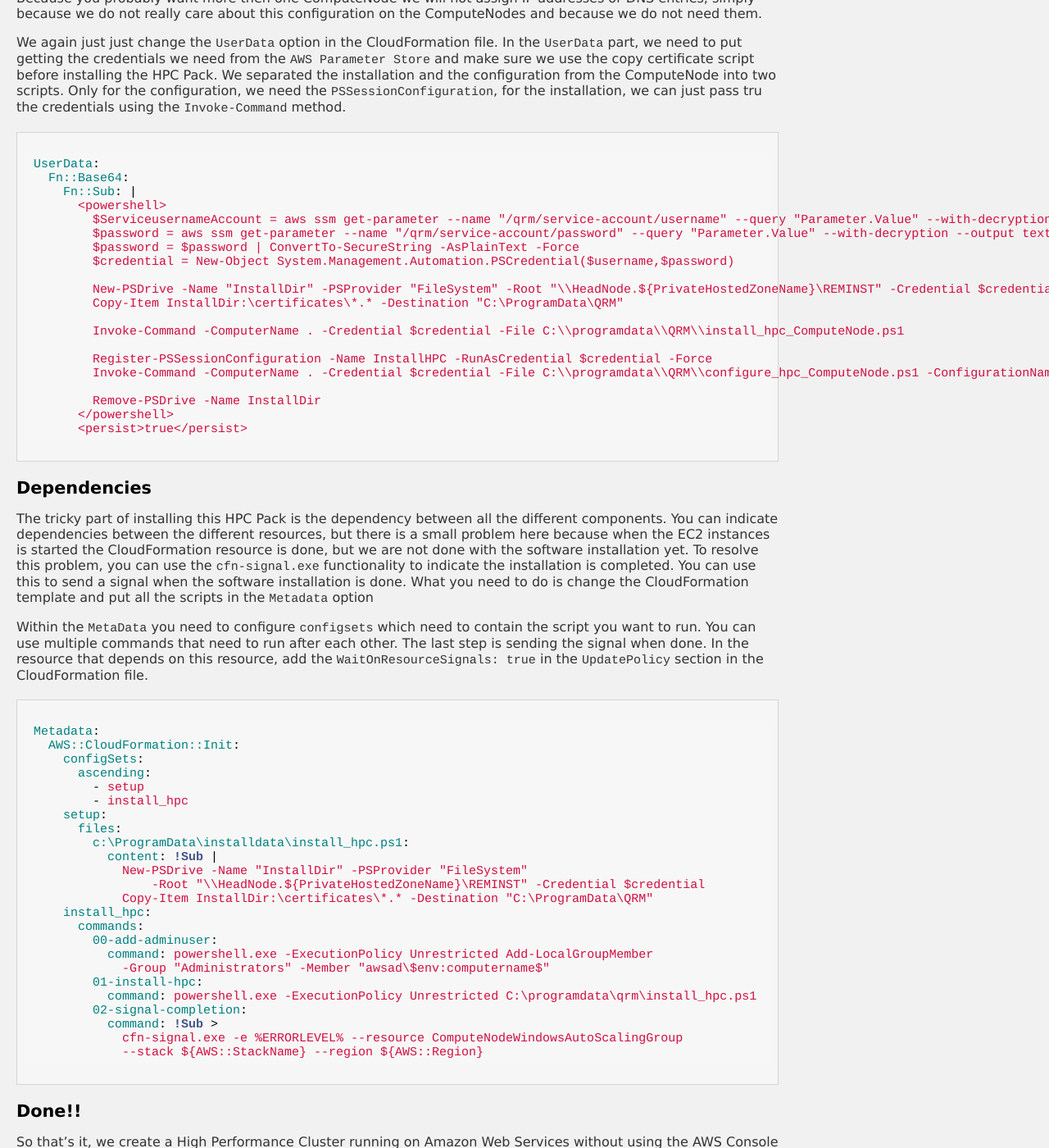
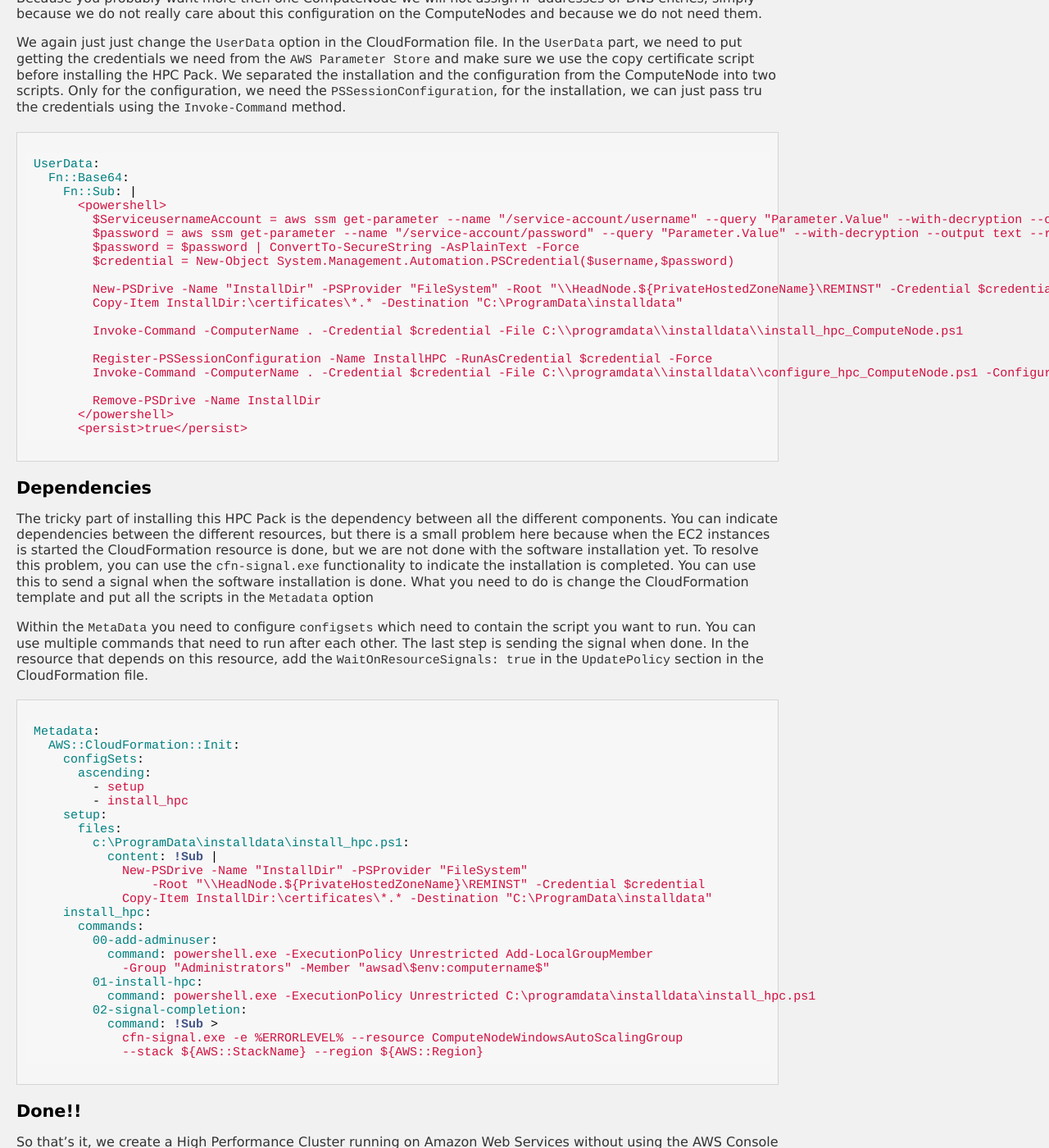
Before and after one commit to arjanvanbekkum/arjanvanbekkum.github.io, a Jekyll site: the page built from _posts/2020-05-11-Deploying-A-Microsoft-HPC-On-AWS.md, in a window 1280 px wide and 1400 px high, scrolled down 12343 px. Shown: the whole window at 82% size. Built offline with Jekyll 4.4.1, drawn with Linux system fonts in a browser that asks for light colours; some of the changed text lies outside the part shown.

Commit message:
update folder

````diff
--- a/_posts/2020-05-11-Deploying-A-Microsoft-HPC-On-AWS.md
+++ b/_posts/2020-05-11-Deploying-A-Microsoft-HPC-On-AWS.md
@@ -405,7 +405,7 @@
 $credential = New-Object System.Management.Automation.PSCredential($username,$password)
 
 New-PSDrive -Name "InstallDir" -PSProvider "FileSystem" -Root "\\HeadNode.mydomain.com\REMINST" -Credential $credential
-Copy-Item InstallDir:\certificates\*.* -Destination "C:\ProgramData\QRM"
+Copy-Item InstallDir:\certificates\*.* -Destination "C:\ProgramData\installdata"
 ```
 
 ### Installing the HPC Pack on the ComputeNode.
@@ -413,15 +413,15 @@
 To install the software on the ComputeNode you can use the same installer as we used on the HeadNode. The difference is that we need to tell the installer is needs to install the ComputeNode. But before we can install the software, we first need to make sure we can communicate with the HeadNode using HTTPS. We first need to install the `.cer` file from the HeadNode to make sure the HeadNode and the ComputeNode trust each other. We need to add this certificate to the `Root` of the local machine.
 
 ```powershell
-$cerFileName = "C:\ProgramData\QRM\HpcHnPublicCert.cer"
+$cerFileName = "C:\ProgramData\installdata\HpcHnPublicCert.cer"
 Import-Certificate -FilePath $cerFileName -CertStoreLocation Cert:\LocalMachine\Root
 ```
 
 When we created the certificate, we used a password from the `AWS Parameter Store` to export it from the certificate store on the HeadNode. We now need the same password to install the software on the ComputeNode. We also need to tell the ComputeNode what the HeadNode is its needs to connect to. So we change the command line arguments a bit and then call the `Start-Process` again.
 
 ```powershell
-$tgtdir = "C:\ProgramData\QRM\HPC\2016\"
-$certpath = "C:\ProgramData\QRM\HPCCertificate.pfx"
+$tgtdir = "C:\ProgramData\installdata\HPC\2016\"
+$certpath = "C:\ProgramData\installdata\HPCCertificate.pfx"
 $certificate_password = aws ssm get-parameter --name "/certificate/hpc/password" --query "Parameter.Value" --with-decryption --output text --region eu-central-1
 
 $dnsname = aws ssm get-parameter --name " /Vpc/Default/PrivateDns/Name" --query "Parameter.Value" --output text --region eu-central-1
@@ -450,7 +450,7 @@
 
 ```powershell
 Register-PSSessionConfiguration -Name InstallHPC -RunAsCredential $credential -Force
-Invoke-Command -ComputerName . -Credential $credential -File C:\\programdata\\QRM\\configure_hpc_ComputeNode.ps1 -ConfigurationName InstallHPC
+Invoke-Command -ComputerName . -Credential $credential -File C:\\programdata\\installdata\\configure_hpc_ComputeNode.ps1 -ConfigurationName InstallHPC
 ```
 
 ### Configure the ComputeNode
@@ -480,18 +480,18 @@
   Fn::Base64:
     Fn::Sub: |
       <powershell>
-        $ServiceusernameAccount = aws ssm get-parameter --name "/qrm/service-account/username" --query "Parameter.Value" --with-decryption --output text --region eu-central-1
-        $password = aws ssm get-parameter --name "/qrm/service-account/password" --query "Parameter.Value" --with-decryption --output text --region eu-central-1
+        $ServiceusernameAccount = aws ssm get-parameter --name "/service-account/username" --query "Parameter.Value" --with-decryption --output text --region eu-central-1
+        $password = aws ssm get-parameter --name "/service-account/password" --query "Parameter.Value" --with-decryption --output text --region eu-central-1
         $password = $password | ConvertTo-SecureString -AsPlainText -Force
         $credential = New-Object System.Management.Automation.PSCredential($username,$password)
 
         New-PSDrive -Name "InstallDir" -PSProvider "FileSystem" -Root "\\HeadNode.${PrivateHostedZoneName}\REMINST" -Credential $credential
-        Copy-Item InstallDir:\certificates\*.* -Destination "C:\ProgramData\QRM"
+        Copy-Item InstallDir:\certificates\*.* -Destination "C:\ProgramData\installdata"
 
-        Invoke-Command -ComputerName . -Credential $credential -File C:\\programdata\\QRM\\install_hpc_ComputeNode.ps1
+        Invoke-Command -ComputerName . -Credential $credential -File C:\\programdata\\installdata\\install_hpc_ComputeNode.ps1
 
         Register-PSSessionConfiguration -Name InstallHPC -RunAsCredential $credential -Force
-        Invoke-Command -ComputerName . -Credential $credential -File C:\\programdata\\QRM\\configure_hpc_ComputeNode.ps1 -ConfigurationName InstallHPC
+        Invoke-Command -ComputerName . -Credential $credential -File C:\\programdata\\installdata\\configure_hpc_ComputeNode.ps1 -ConfigurationName InstallHPC
 
         Remove-PSDrive -Name InstallDir
       </powershell>
@@ -517,14 +517,14 @@
           content: !Sub |
             New-PSDrive -Name "InstallDir" -PSProvider "FileSystem"
                 -Root "\\HeadNode.${PrivateHostedZoneName}\REMINST" -Credential $credential
-            Copy-Item InstallDir:\certificates\*.* -Destination "C:\ProgramData\QRM"
+            Copy-Item InstallDir:\certificates\*.* -Destination "C:\ProgramData\installdata"
     install_hpc:
       commands:
         00-add-adminuser:
           command: powershell.exe -ExecutionPolicy Unrestricted Add-LocalGroupMember
             -Group "Administrators" -Member "awsad\$env:computername$"
         01-install-hpc:
-          command: powershell.exe -ExecutionPolicy Unrestricted C:\programdata\qrm\install_hpc.ps1
+          command: powershell.exe -ExecutionPolicy Unrestricted C:\programdata\installdata\install_hpc.ps1
         02-signal-completion:
           command: !Sub >
             cfn-signal.exe -e %ERRORLEVEL% --resource ComputeNodeWindowsAutoScalingGroup
````
